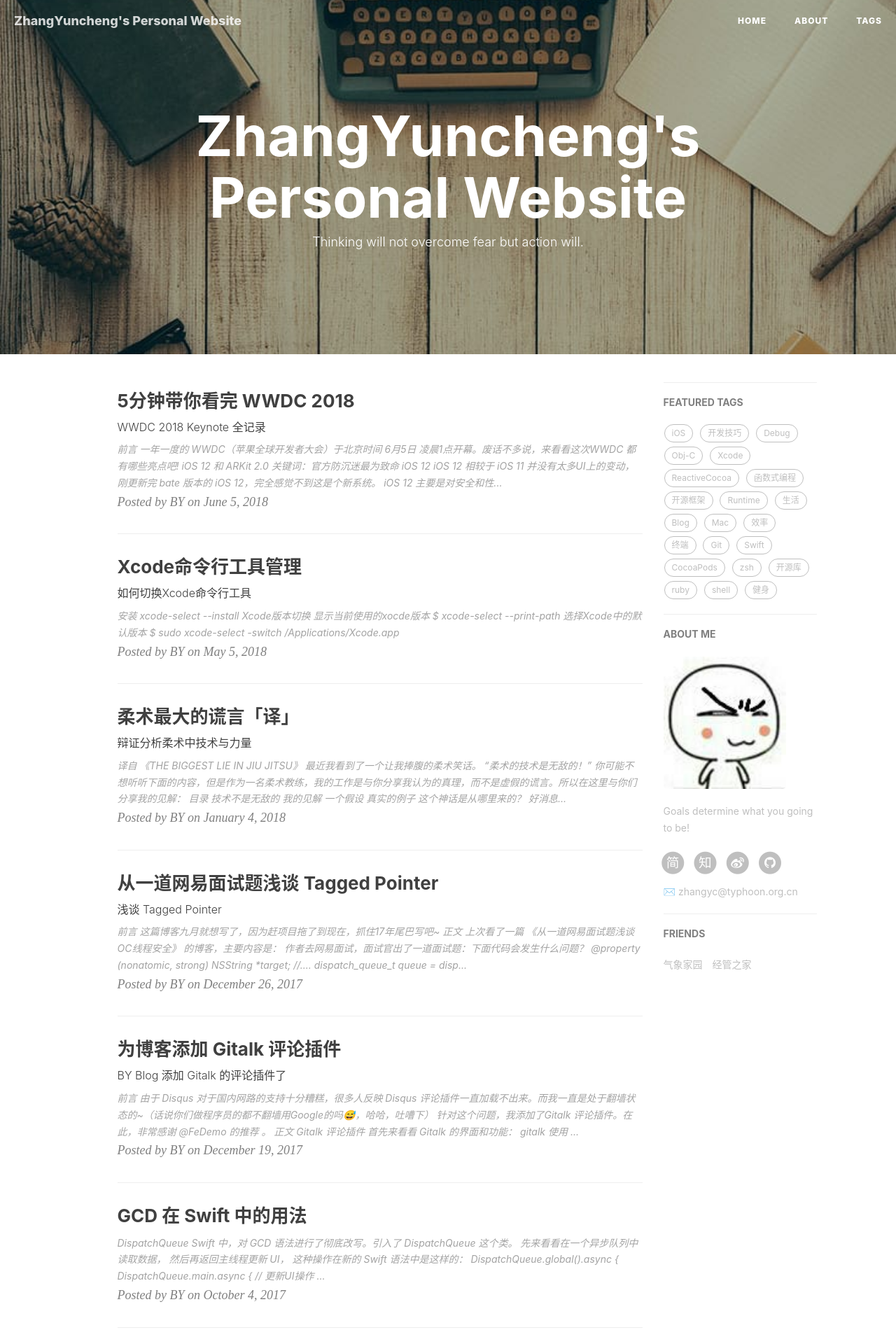
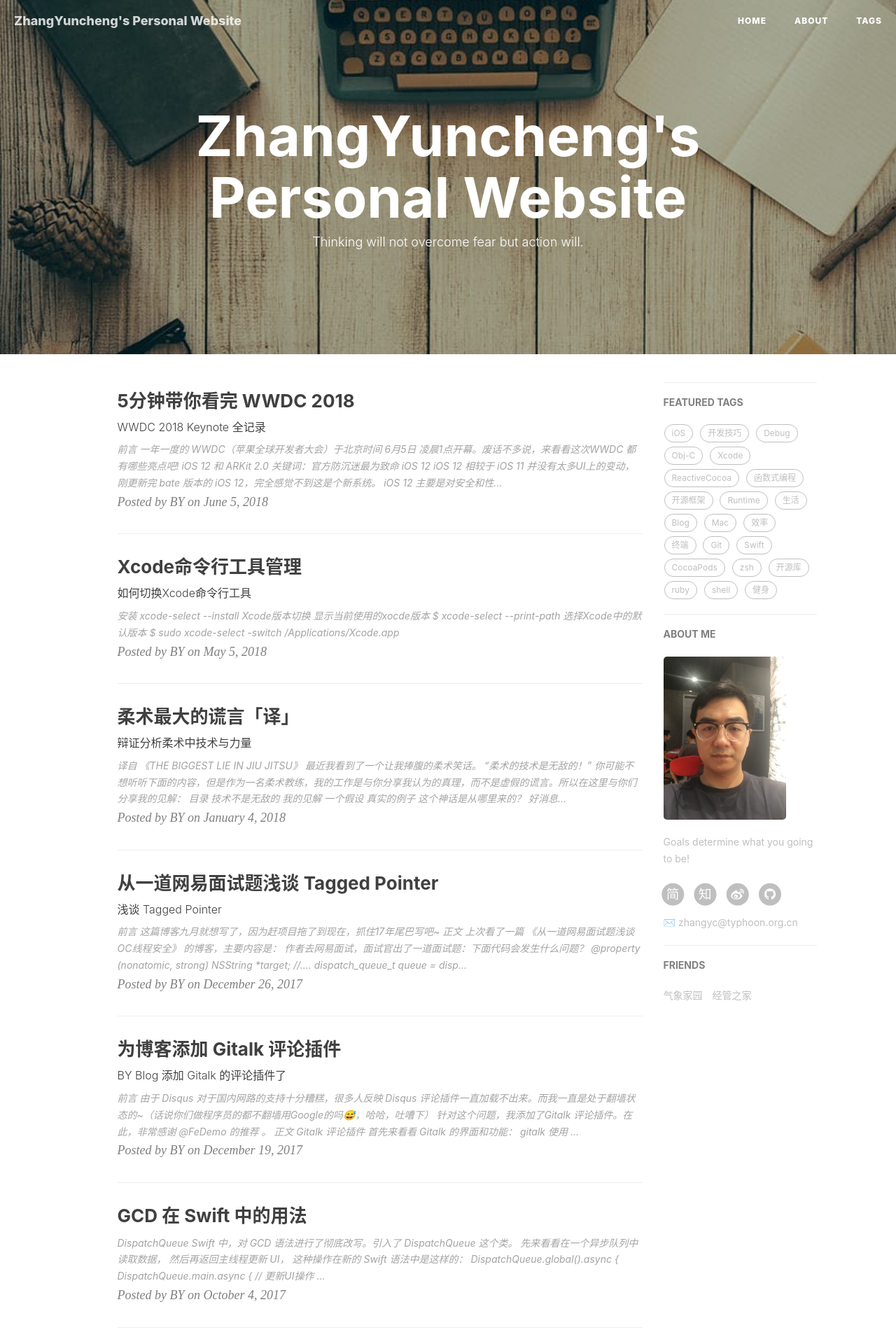
Before and after one commit to dandanger-salmon/dandanger-salmon.github.io, a Jekyll site: the page built from index.html, in a window 1280 px wide. Shown: the top 1920 px of the page at 70% size. Built offline with Jekyll 4.4.1, drawn with Linux system fonts in a browser that asks for light colours; nearby versions of some CDN libraries; the list of posts is cut into pages by our own code; comment, search, counter and statistics services are not loaded.

Commit message:
Update _config.yml

```diff
--- a/_config.yml
+++ b/_config.yml
@@ -12,7 +12,7 @@
 # Sidebar settings
 sidebar: true                           # whether or not using Sidebar.
 sidebar-about-description: "Goals determine what you going to be!"
-sidebar-avatar: /img/xy.jpg      # use absolute URL, seeing it's used in both `/` and `/about/`
+sidebar-avatar: /img/IMG_1939.JPG      # use absolute URL, seeing it's used in both `/` and `/about/`
 
 
 
```
